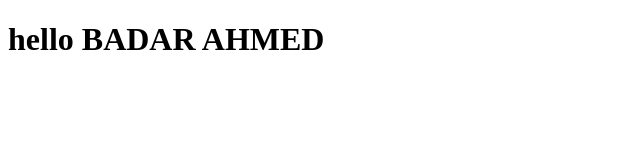
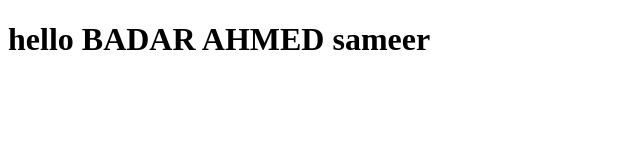
Before and after one commit to BADARAHMEDSHEIKH/actionbadar, a plain HTML site: page index.html in a window 1280 px wide. Shown: the whole page, without its empty margins (0-640 px from the left). Drawn offline with Linux system fonts and the light colour scheme.

Commit message:
add
sameer

```diff
--- a/index.html
+++ b/index.html
@@ -7,6 +7,6 @@
     <title>Document</title>
 </head>
 <body>
-    <div><h1>hello BADAR AHMED</h1></div>
+    <div><h1>hello BADAR AHMED sameer</h1></div>
 </body>
 </html>
```
